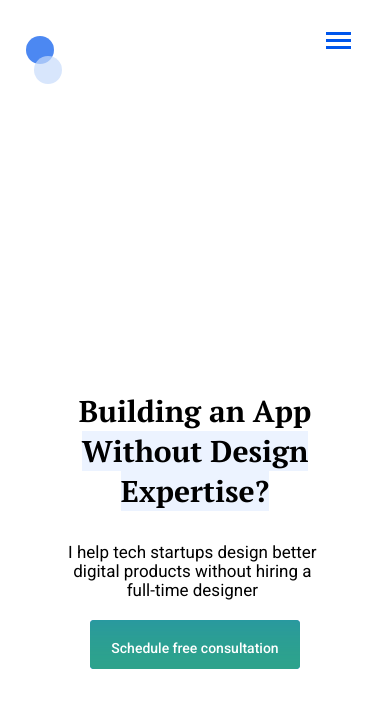
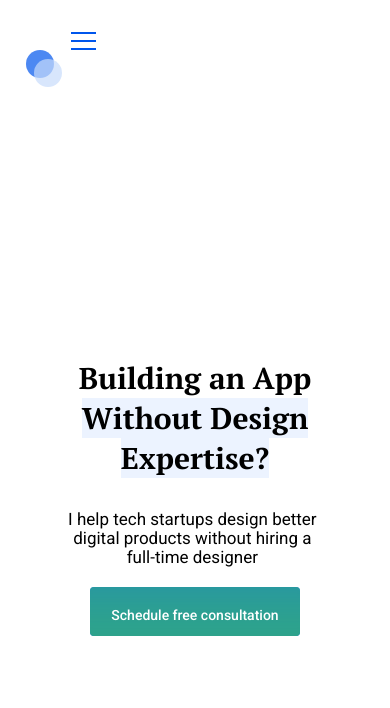
Before and after one commit to WebHeroSchool/Liza2, a plain HTML site: page index.html in a window 390 px wide. Drawn offline with Linux system fonts and the light colour scheme.

Commit message:
рабочий бургер 2

```diff
--- a/index.html
+++ b/index.html
@@ -15,12 +15,10 @@
        <div class="logo__circle logo__circle_color_dark-blue"></div>
        <div class="logo__circle logo__circle_color_blue"></div>
        app.creation</div>
-
        <div class="burger">
-
          <input type="checkbox" id="checkbox"/>
-         <label for="checkbox">
-         <img class="burger__item" src="img/burger.svg"/>
+         <label class="menu__btn" for="checkbox">
+         <span></span>
          </label>
        <nav class="menu">
   <a class="menu__item" href="#">start</a>
@@ -31,7 +29,6 @@
       </nav>
   </div>
   </header>
-
     <section class="main">
       <h1 class="main__title">
         Building an App
--- a/styles.css
+++ b/styles.css
@@ -127,12 +127,10 @@ box-shadow: 0 -200px 100px -100px #EF832B inset;
  .main__title-text_highlight{
   background: #ECF3FF;
  }
-  #checkbox{
+#checkbox{
   display: none;
 }
-.burger__item{
-  visibility: hidden;
-}
+
 @media(max-width:1366px){
   .main{
     background-size: 55%;
@@ -196,11 +194,34 @@ box-shadow: 0 -200px 100px -100px #EF832B inset;
   }
 }
 @media(max-width:768px){
-  .burger__item{
-    visibility: visible;
-    padding-top: 32px;
-    padding-left: 255px;
-  }
+  .menu__btn > span,
+.menu__btn > span::before,
+.menu__btn > span::after {
+  display: block;
+  position: absolute;
+  width: 25px;
+  height: 2px;
+  background-color: #0056EC;
+}
+.menu__btn > span::before {
+  content: '';
+  top: -8px;
+}
+.menu__btn > span::after {
+  content: '';
+  top: 8px;
+}
+#checkbox:checked ~ .menu__btn > span {
+  transform: rotate(45deg);
+}
+#checkbox:checked ~ .menu__btn > span::before {
+  top: 0;
+  transform: rotate(0);
+}
+#checkbox:checked ~ .menu__btn > span::after {
+  top: 0;
+  transform: rotate(90deg);
+}
   #checkbox:checked ~ .menu{
   visibility: visible;
   position: fixed;
@@ -211,18 +232,16 @@ box-shadow: 0 -200px 100px -100px #EF832B inset;
   z-index: 10;
   background-color: #fff;
 }
-.burger__item:hover{
-  background: no-repeat top right url(img/x.png);
-}
   .menu{
     visibility: hidden;
   }
   .header{
     margin-bottom: 16px;
+    margin-top: 40px;
   }
   .main{
     text-align: center;
-    padding: 74% 0 0;
+    padding: 68% 0 0;
     background-size: 88%;
     background-position: top center;
   }
```
